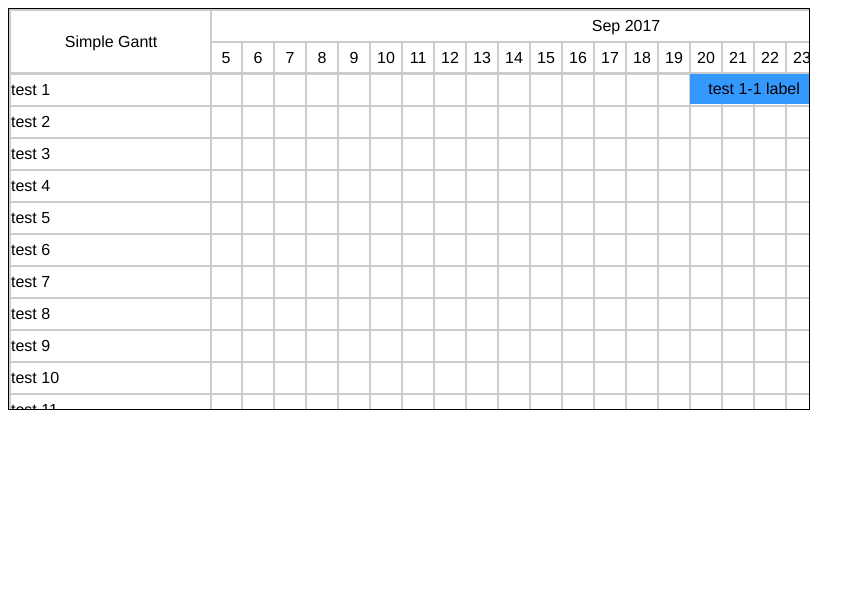
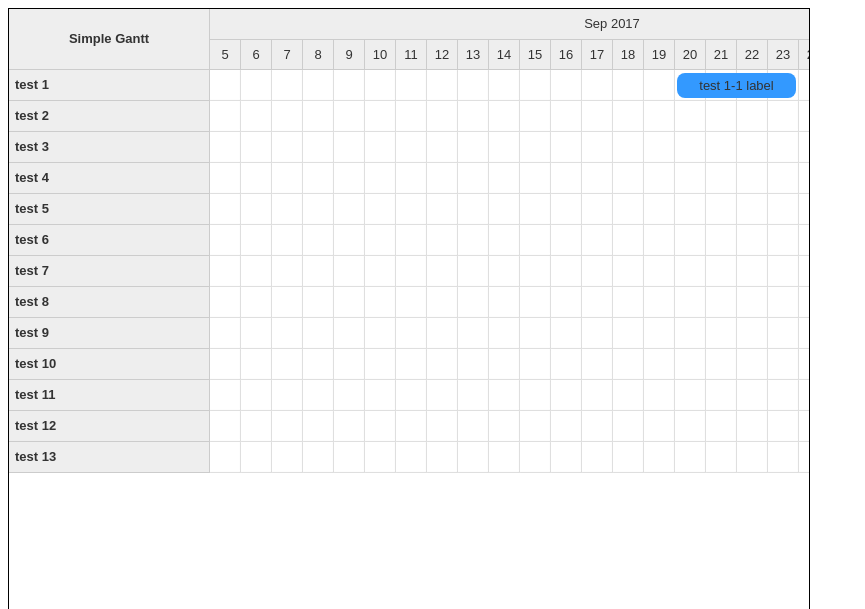
Before and after one commit to gie3d/simple-gantt, a website: page index.html in a window 1280 px wide. Shown: the top 609 px of the page, without its empty margins (0-865 px from the left). Drawn offline with Linux system fonts and the light colour scheme.

Commit message:
- Used background image as cells instead of creating a lot of empty div - Adjusted border, avoid duplicate render - Added description box, using css hover to hide and show

```diff
--- a/index.html
+++ b/index.html
@@ -6,7 +6,7 @@
 	<style>
 		#gantt-container {
 			width: 800px;
-			height: 400px;
+			height: 600px;
 			border: 1px solid #000000;
 		}
 	</style>
@@ -34,7 +34,8 @@
 					startDate: new Date('20 Sep 2017'),
 					endDate: new Date('23 Sep 2017'),
 					label: 'test 1-1 label',
-					color: '#3399ff'
+					color: '#3399ff',
+					desc: 'Hello World<br><b>Hello Dude</b>'
 				}, {
 					startDate: new Date('26 Sep 2017'),
 					endDate: new Date('30 Sep 2017'),
@@ -47,7 +48,8 @@
 					startDate: new Date('5 Oct 2017'),
 					endDate: new Date('8 Oct 2017'),
 					label: 'test 2-1 label',
-					color: '#3399ff'
+					color: '#3399ff',
+					desc: 'Hello World 2<br><b>Hello Dude 2</b>'
 				}, {
 					startDate: new Date('10 Oct 2017'),
 					endDate: new Date('12 Oct 2017'),
@@ -202,7 +204,7 @@
 
 		var chartConfig = {
 			titleWidth: 200,
-			height: 400
+			height: 600
 		}
 
 		SimpleGantt.generate('#gantt-container', chartConfig, data);
--- a/src/body-panel.js
+++ b/src/body-panel.js
@@ -5,7 +5,7 @@ var BodyPanel = (function(GANTT_DEFAULT_CONFIG) {
 		var dataPanel = document.createElement('div');
 		dataPanel.classList.add('data-panel');
 		dataPanel = setPanelWidth(dataPanel, chartConfig, data);
-		dataPanel = setPanelHeight(dataPanel, chartConfig);
+		dataPanel = setPanelHeight(dataPanel, chartConfig, data);
 
 		var leftPanel = createLeftPanel(chartConfig, data);
 		var chartPanel = createChartPanel(chartConfig, data);
@@ -27,7 +27,7 @@ var BodyPanel = (function(GANTT_DEFAULT_CONFIG) {
 	}
 
 	var setPanelHeight = function(dataPanel, chartConfig) {
-		var chartHeight = chartConfig.height || GANTT_DEFAULT_CONFIG.chartHeight;
+		var chartHeight = (chartConfig.height || GANTT_DEFAULT_CONFIG.chartHeight) - 60;
 		dataPanel.style.height = chartHeight + 'px';
 
 		return dataPanel;
@@ -37,13 +37,13 @@ var BodyPanel = (function(GANTT_DEFAULT_CONFIG) {
 		var panel = document.createElement('div');
 		var titleWidth = GanttUtils.getTitleWidth(chartConfig);
 		panel.style.width = titleWidth + 'px';
-		panel.style.height = GANTT_DEFAULT_CONFIG.BOXHEIGHT * data.gantt.lenght;
+		panel.style.height = GANTT_DEFAULT_CONFIG.BOXHEIGHT * data.gantt.length;
 		panel.classList.add('left-panel');
 
 		data.gantt.forEach(function(row) {
 			var boxElem = document.createElement('div');
 			var titleWidth = GanttUtils.getTitleWidth(chartConfig);
-			boxElem.style.width = titleWidth + 'px';
+			boxElem.style.width = (titleWidth - 6) + 'px';
 			boxElem.classList.add('data-left-box');
 
 			var title = row.title;
@@ -56,73 +56,76 @@ var BodyPanel = (function(GANTT_DEFAULT_CONFIG) {
 	}
 
 	var createChartPanel = function(chartConfig, data) {
+		console.log(data);
 		var titleWidth = GanttUtils.getTitleWidth(chartConfig);
 		var boxWidth = GanttUtils.getBoxWidth(chartConfig);
 		var panel = document.createElement('div');
-		panel.style.height = GANTT_DEFAULT_CONFIG.BOXHEIGHT * data.gantt.lenght;
 		panel.style.left = titleWidth + 'px';
 		panel.classList.add('chart-panel');
 		var daysDiff = GanttUtils.calculateDaysDiff(data.scope.startDate, data.scope.endDate);
 		var panelWidth = (boxWidth * daysDiff);
 		panel.style.width = panelWidth + 'px';
-
-		console.log(data);
-		data.gantt.forEach(function(row) {
-			var dayBoxes = createDayBoxes(data.scope.startDate, data.scope.endDate);
-			panel.appendChild(dayBoxes);
-		});
-
-		var text = document.createTextNode('Simple-Gantt');
-		panel.appendChild(text);
-
+		panel.style.height = ((GANTT_DEFAULT_CONFIG.BOXHEIGHT + 1) * data.gantt.length) + 'px';
 		return panel;
-	}
-
-	var createDayBoxes = function(startDate, endDate) {
-		var daysDiff = GanttUtils.calculateDaysDiff(startDate, endDate);
-		var dayBoxes = document.createElement('div');
-		for (var i = 0; i < daysDiff; i++) {
-			var dayBox = document.createElement('div');
-			dayBox.classList.add('day-box');
-			dayBoxes.appendChild(dayBox);
-		}
-
-		return dayBoxes;
 	}
 
 	var fillChart = function(chartPanel, chartConfig, data) {
 		var titleWidth = GanttUtils.getTitleWidth(chartConfig);
 		data.gantt.forEach(function(row, index) {
-			var top = index * GANTT_DEFAULT_CONFIG.BOXHEIGHT;
-			row.dates.forEach(function(date) {
-				var positionStartDate = getPositionByDate(chartConfig, data.scope.startDate, date.startDate, true);
-				var positionEndDate = getPositionByDate(chartConfig, data.scope.startDate, date.endDate, false);
-				var barWidth = positionEndDate - positionStartDate;
-				var bar = document.createElement('div');
-				bar.style.position = 'absolute';
-				bar.style.backgroundColor = date.color;
-				bar.style.width = barWidth + 'px';
-				bar.style.left = positionStartDate + 'px';
-				bar.style.top = top + 'px';
-				bar.classList.add('bar');
-				var text = document.createTextNode(date.label);
-				bar.appendChild(text);
-				chartPanel.appendChild(bar);
+			var top = index * (GANTT_DEFAULT_CONFIG.BOXHEIGHT + 1);
+			top = top + 3;
+			row.dates.forEach(function(bar) {
+				var barElem = generateGanttBar(chartConfig, bar, top, data.scope.startDate);
+				chartPanel.appendChild(barElem);
+				if (bar.desc) {
+					var descBox = generateDescBox(chartConfig, bar, top, data.scope.startDate);
+					chartPanel.appendChild(descBox);
+				}
 			});
 		});
 		// console.log(chartPanel);
 		return chartPanel;
 	}
 
-	var getPositionByDate = function(chartConfig, firstDayOfChart, date, isStartDate) {
+	var generateGanttBar = function(chartConfig, bar, top, firstDayOfChart) {
+		var positionDate = getPositionByDate(chartConfig, bar, firstDayOfChart);
+		var barWidth = positionDate.end - positionDate.start - 9; // 6 is set for margin right
+		var barElem = document.createElement('div');
+		barElem.classList.add('bar');
+		barElem.classList.add('wrap-text-with-dots');
+		barElem.style.backgroundColor = bar.color;
+		barElem.style.width = barWidth + 'px';
+		barElem.style.left = positionDate.start + 'px';
+		barElem.style.top = top + 'px';
+		var text = document.createTextNode(bar.label);
+		barElem.appendChild(text);
+
+		return barElem;
+	}
+
+	var generateDescBox = function(chartConfig, bar, top, firstDayOfChart) {
+		var positionDate = getPositionByDate(chartConfig, bar, firstDayOfChart);
+		var elem = document.createElement('div');
+		elem.classList.add('desc-box');
+		elem.style.top = (top + GANTT_DEFAULT_CONFIG.BOXHEIGHT) + 'px';
+		elem.innerHTML = bar.desc;
+		elem.style.left = (positionDate.start + 10) + 'px';
+
+		return elem;
+	}
+
+	var getPositionByDate = function(chartConfig, bar, firstDayOfChart) {
 		var boxWidth = GanttUtils.getBoxWidth(chartConfig);
-		var diffDate = GanttUtils.calculateDaysDiff(firstDayOfChart, date);
-		var positionDate = diffDate * boxWidth;
-		if (isStartDate) {
-			positionDate = positionDate - boxWidth;
-		}
+		var diffDateStart = GanttUtils.calculateDaysDiff(firstDayOfChart, bar.startDate);
+		var diffDateEnd = GanttUtils.calculateDaysDiff(firstDayOfChart, bar.endDate) + 1;
+		var positionStartDate = (diffDateStart * boxWidth) + 2;
+		var positionEndDate = (diffDateEnd * boxWidth);
+		var result = {
+			start: positionStartDate,
+			end: positionEndDate
+		};
 
-		return positionDate;
+		return result;
 	}
 
 	var publicAPI = {
--- a/src/default-config.js
+++ b/src/default-config.js
@@ -1,6 +1,6 @@
 var GANTT_DEFAULT_CONFIG = {
-	BOXWIDTH: 32,
-	BOXHEIGHT: 32,
+	BOXWIDTH: 30,
+	BOXHEIGHT: 30,
 	titleWidth: 200,
 	chartHeight: 400,
 	title: 'Simple Gantt'
--- a/src/gantt-utils.js
+++ b/src/gantt-utils.js
@@ -12,7 +12,7 @@ var GanttUtils = (function() {
 		var startDateMs = startDate.getTime();
 		var endDateMs = endDate.getTime();
 		var diffMs = Math.abs(startDateMs - endDateMs);
-		var diffDays = Math.round(diffMs/oneDay) + 1;
+		var diffDays = Math.ceil(diffMs/oneDay);
 		return diffDays;
 	}
 
@@ -34,8 +34,9 @@ var GanttUtils = (function() {
 	}
 
 	var getBoxWidth = function(chartConfig) {
-		var titleWidth = chartConfig.boxWidth || GANTT_DEFAULT_CONFIG.BOXWIDTH;
-		return titleWidth;
+		var boxWidth = chartConfig.boxWidth || GANTT_DEFAULT_CONFIG.BOXWIDTH;
+		boxWidth = boxWidth + 1; //border size
+		return boxWidth;
 	}
 
 	var publicAPI = {
--- a/src/header-panel.js
+++ b/src/header-panel.js
@@ -9,9 +9,9 @@ var HeaderPanel = (function(GANTT_DEFAULT_CONFIG) {
 		headerPanel = setHeaderPanelWidth(headerPanel, chartConfig, data);
 
 		var titlePanel = createTitleHeader(chartConfig);
-		var dayRangePanel = createDateRangeHeader(chartConfig, data.scope.startDate, data.scope.endDate);
+		var dateRangePanel = createDateRangeHeader(chartConfig, data.scope.startDate, data.scope.endDate);
 		headerPanel.appendChild(titlePanel);
-		headerPanel.appendChild(dayRangePanel);
+		headerPanel.appendChild(dateRangePanel);
 
 		return headerPanel;
 	}
@@ -21,7 +21,7 @@ var HeaderPanel = (function(GANTT_DEFAULT_CONFIG) {
 		var titleWidth = GanttUtils.getTitleWidth(chartConfig);
 		var boxWidth = GanttUtils.getBoxWidth(chartConfig);
 		var panelWidth = (boxWidth * daysDiff) + titleWidth;
-		headerPanel.style.width = panelWidth + 'px';
+		headerPanel.style.width = panelWidth + 2 + 'px';
 		return headerPanel;
 	}
 
@@ -56,8 +56,9 @@ var HeaderPanel = (function(GANTT_DEFAULT_CONFIG) {
 	}
 
 	var createHeaderDayMonthElement = function(startDate, endDate) {
+		var monthRangePanel = document.createElement('div');
 		var dayRangePanel = document.createElement('div');
-		var monthRangePanel = document.createElement('div');
+		dayRangePanel.style.marginLeft = '1px'; // TODO: Revise this. It shouldn't patch 1px like this
 		var daysDiff = GanttUtils.calculateDaysDiff(startDate, endDate);
 		var previousMonthIndex = startDate.getMonth();
 		var previousDate;
@@ -107,7 +108,7 @@ var HeaderPanel = (function(GANTT_DEFAULT_CONFIG) {
 		monthBox.classList.add('monthyear-box');
 		var textMonthYear = document.createTextNode(MONTHS[date.getMonth()] + ' ' + date.getFullYear());
 		monthBox.appendChild(textMonthYear);
-		monthBox.style.width = (width - 2) + 'px';
+		monthBox.style.width = width + 'px';
 
 		return monthBox;
 	}
--- a/src/simple-gantt.scss
+++ b/src/simple-gantt.scss
@@ -1,16 +1,23 @@
+$borderColor: #cccccc;
+
 .main-container {
 	position: relative;
 	overflow-x: scroll;
 	overflow-y: hidden;
-	font-family: 'Helvetica';
+	font-family: 'Arial';
+	font-size: 13px;
+	color: #333333;
 }
 
 .header-panel {
 	position: absolute;;
 	top: 0px;
 	left: 0px;
-	height: 62px;
-	border: 1px solid #cccccc;
+	height: 60px;
+	border-width: 0px 1px 1px 0px;
+	border-style: solid;
+	border-color: $borderColor;
+	background-color: #eeeeee;
 }
 
 .header-daterange-panel {
@@ -20,40 +27,50 @@
 .title-container {
 	float: left;
 	text-align: center;
-	height: 62px;
-	line-height: 62px;
-	border: 1px solid #cccccc;
+	height: 60px;
+	line-height: 60px;
+	border-width: 0px 1px 1px 0px;
+	border-style: solid;
+	border-color: $borderColor;
+	font-weight: bold;
 }
 
 .data-panel {
 	position: absolute;;
-	top: 64px;
+	top: 61px;
 	left: 0px;
-	height: 1200px;
 	overflow-x: hidden;
 	overflow-y: scroll;
-	border: 1px solid #cccccc;
+	border: 0px 1px 1px 0px solid $borderColor;
 }
 
 .day-box {
 	float: left;
 	width: 30px;
 	height: 30px;
-	border: 1px solid #cccccc;
+	line-height: 30px;
+	border-width: 0px 1px 1px 0px;
+	border-style: solid;
+	border-color: $borderColor;
 	text-align: center;
-	line-height: 30px;
 }
 
 .bar {
+	position: absolute;;
 	text-align: center;
-	height: 30px;
-	line-height: 30px;
+	padding: 3px;
+	font-size: 13px;
+	border-radius: 8px;
+	height: 19px;
+	line-height: 19px;
 }
 
 .monthyear-box {
 	float: left;
 	height: 30px;
-	border: 1px solid #cccccc;
+	border-width: 0px 1px 1px 0px;
+	border-style: solid;
+	border-color: $borderColor;
 	text-align: center;
 	line-height: 30px;
 }
@@ -66,13 +83,42 @@
 	float: left;
 	height: 30px;
 	line-height: 30px;
-	border: 1px solid #cccccc;
+	padding-left: 6px;
+	border-width: 0px 1px 1px 0px;
+	border-style: solid;
+	border-color: $borderColor;
 }
 
 .data-panel .left-panel {
 	position: absolute;
+	background-color: #eeeeee;
+	font-weight: bold;
 }
 
 .data-panel .chart-panel {
 	position: absolute;
+	background-image: url('img/cell.png');
+	border-width: 0px 0px 0px 1px;
+	border-style: solid;
+	border-color: $borderColor;
 }
+
+.wrap-text-with-dots {
+	text-overflow: ellipsis;
+	overflow: hidden;
+	white-space: nowrap;
+}
+
+.desc-box {
+	display: none;
+	position: absolute;
+	background-color: #F5ECCE;
+	border: 1px solid #FFBF00;
+	padding: 5px;
+	border-radius: 5px;
+	z-index: 100;
+}
+
+.bar:hover + .desc-box {
+	display: block;
+}
```
Also changed, not shown: src/img/cell.png (added), src/simple-gantt.css.
